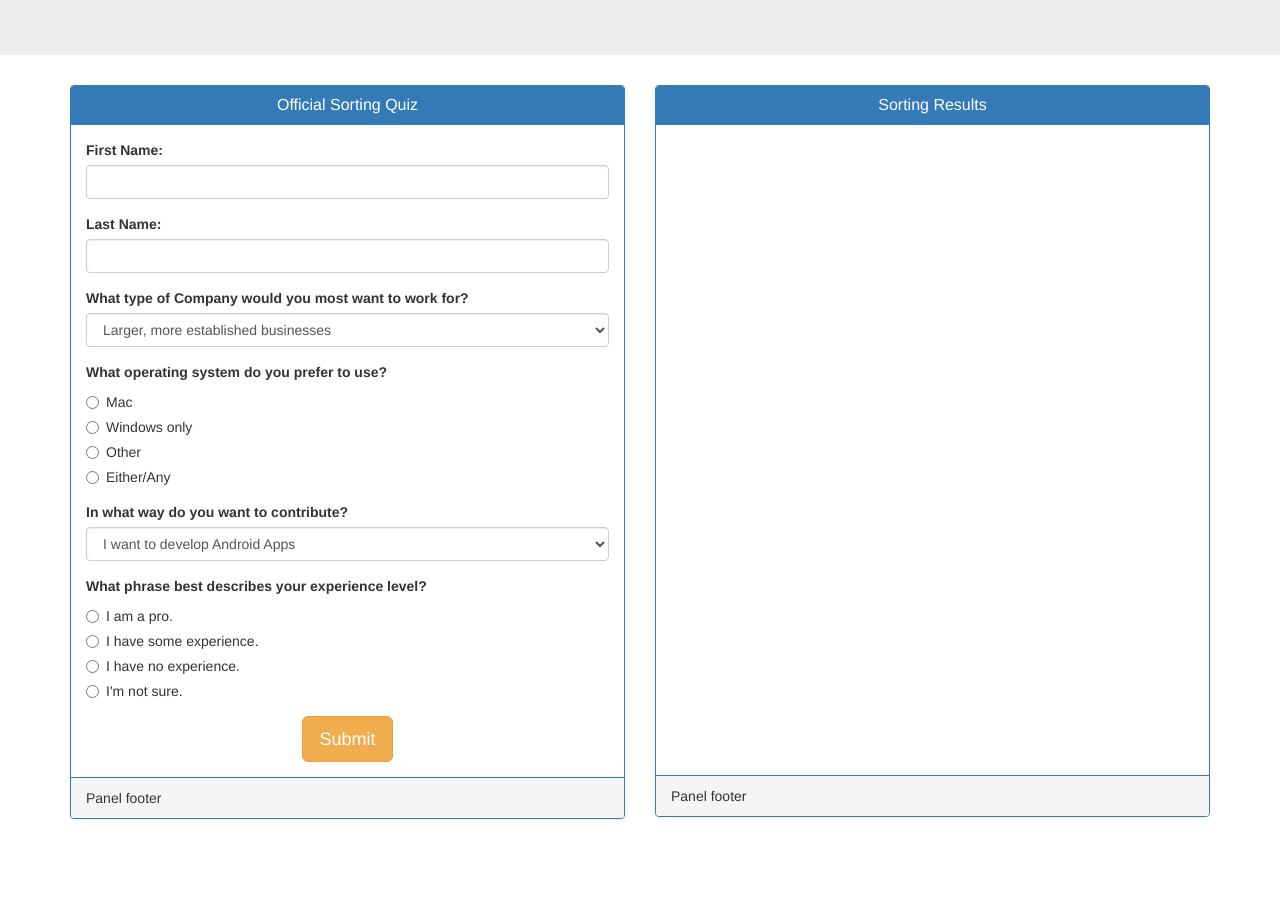
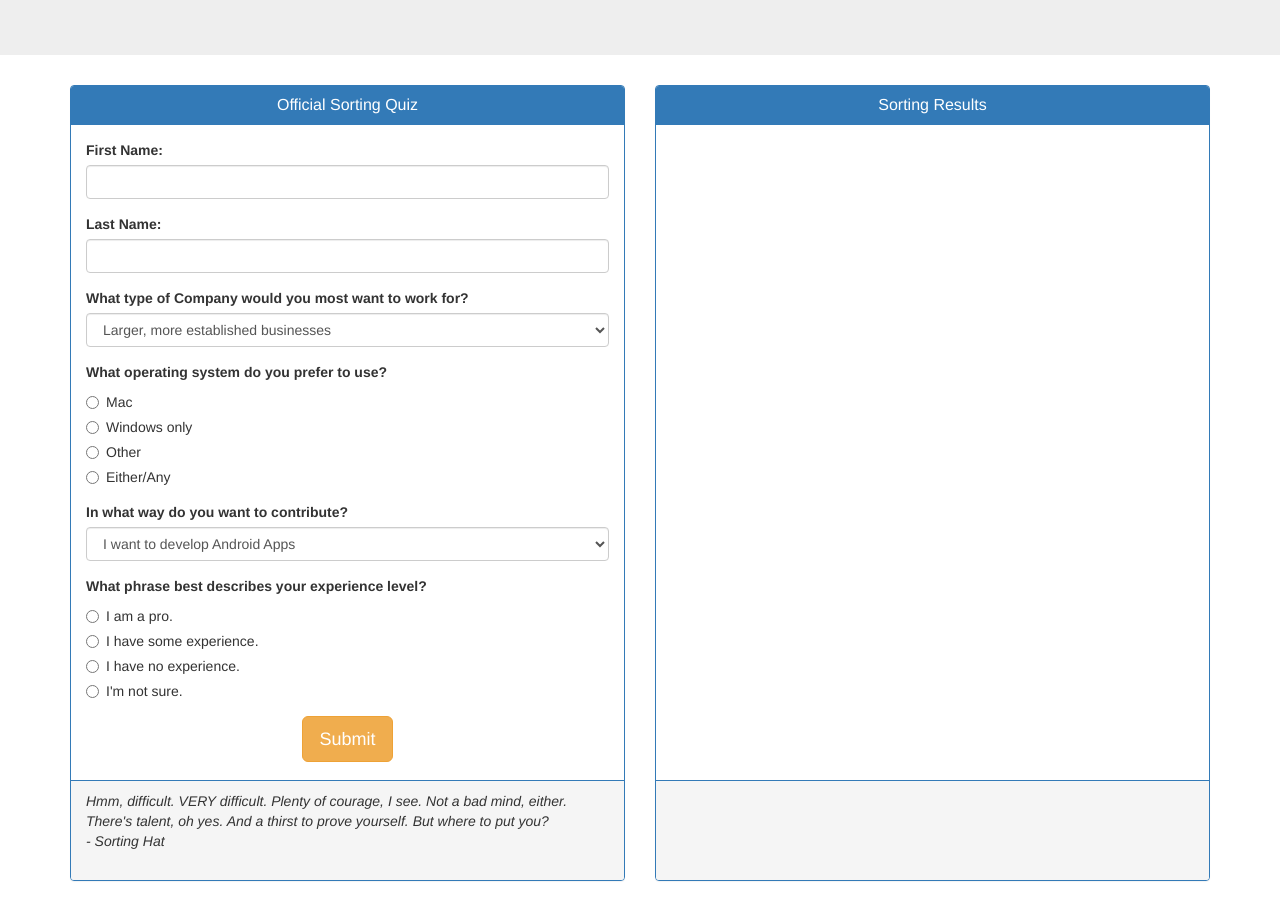
Before and after one commit to stormihoebe/track-suggester, a plain HTML site: page index.html in a window 1280 px wide. Shown: the part 406-1307 px from the top of the page. Before the commit the page ends 1245 px from the top, so only its background shows below. Drawn offline with nearby package versions, Linux system fonts and the light colour scheme.

Commit message:
add quote to footer

```diff
--- a/css/styles.css
+++ b/css/styles.css
@@ -20,7 +20,10 @@
   margin: auto;
 }
 .panel-body{
-  min-height: 650px;
+  min-height: 655px;
+}
+.panel-footer {
+  min-height: 100px;
 }
 h3 {
   text-align: center;
--- a/index.html
+++ b/index.html
@@ -118,7 +118,7 @@
 
             </div><!--End panel body-->
             <div class="panel-footer panel-primary">
-              Panel footer
+              <em>Hmm, difficult. VERY difficult. Plenty of courage, I see. Not a bad mind, either. There's talent, oh yes. And a thirst to prove yourself. But where to put you? <br>- Sorting Hat </em>
             </div>
           </div><!-- End Quiz Panel-->
         </div> <!--end column 1-->
@@ -188,7 +188,7 @@
               </div><!--end results-->
             </div><!--End panel body-->
             <div class="panel-footer panel-primary">
-              Panel footer
+
             </div>
           </div><!-- end panel-->
         </div><!--end column 2-->
```
